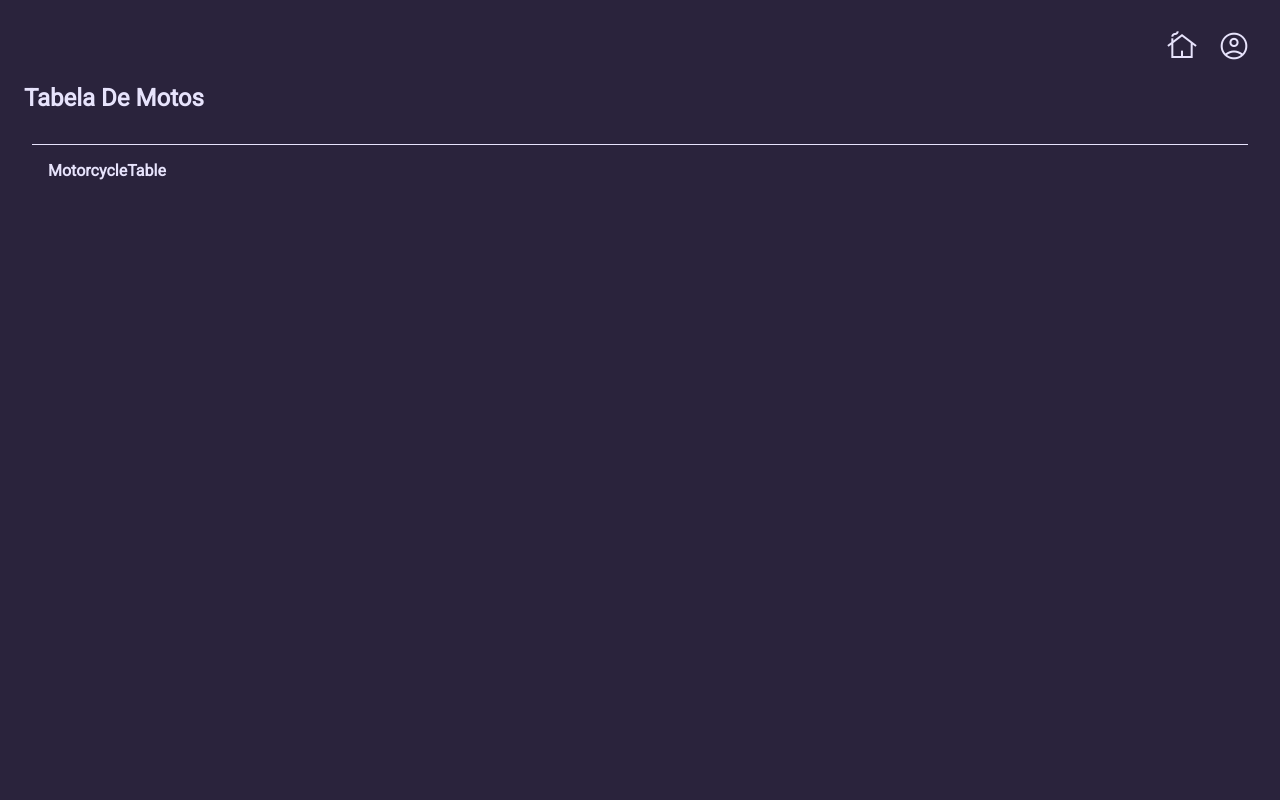
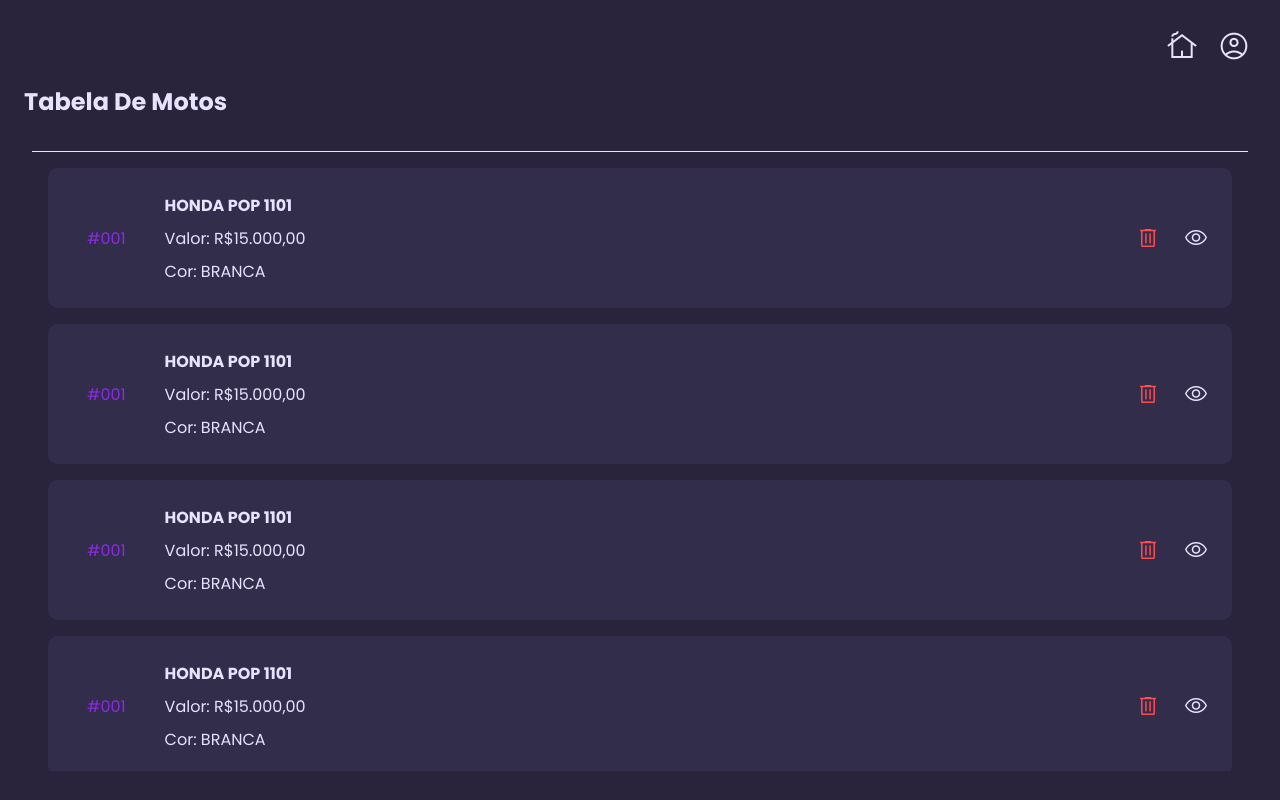
Before and after one commit to rsanttos89/teste-motocaSystems-frontEnd, a React (Create React App) app: page /motorcycle_table in a window 1280 px wide. Built offline with nearby package versions, Linux system fonts and the light colour scheme.

Commit message:
creating list

```diff
--- a/src/App.css
+++ b/src/App.css
@@ -1,6 +1,5 @@
 /* IMPORT GOOGLE FONTS */
-@import url('https://fonts.googleapis.com/css2?family=Roboto&display=swap');
-@import url('https://fonts.googleapis.com/css2?family=Oswald:wght@700&display=swap');
+@import url('https://fonts.googleapis.com/css2?family=Poppins:ital,wght@0,100;0,200;0,300;0,400;0,500;0,600;0,700;0,800;0,900;1,100;1,200;1,300;1,400;1,500;1,600;1,700;1,800;1,900&display=swap');
 
 /* CSS GLOBAL */
 * {
@@ -25,7 +24,7 @@
 }
 
 html, body, a {
-  font-family: 'Roboto', sans-serif;
+  font-family: "Poppins", sans-serif;
   color: var(--txt-color);
   font-weight: normal;
   font-style: normal;
@@ -53,3 +52,36 @@ button:hover {
   'GRAD' 0,
   'opsz' 48
 }
+
+/* Estilizando a barra de rolagem inteira */
+::-webkit-scrollbar {
+  width: 3px; /* Largura da barra de rolagem vertical */
+  height: 3px; /* Altura da barra de rolagem horizontal */
+}
+
+/* Estilizando a parte "track" da barra de rolagem */
+::-webkit-scrollbar-track {
+  background: var(--background); /* Cor do fundo do track */
+  border-radius: 10px; /* Borda arredondada do track */
+}
+
+/* Estilizando o "thumb" da barra de rolagem */
+::-webkit-scrollbar-thumb {
+  background: var(--background); /* Cor do thumb */
+  border-radius: 10px; /* Borda arredondada do thumb */
+}
+
+/* Estilizando o thumb quando está sendo pressionado (ativo) */
+::-webkit-scrollbar-thumb:active {
+  background: var(--background); /* Cor do thumb ativo */
+}
+
+/* Estilizando o thumb quando está em hover */
+::-webkit-scrollbar-thumb:hover {
+  background: var(--background); /* Cor do thumb quando o mouse está sobre ele */
+}
+
+/* Estilizando o canto entre as barras de rolagem horizontal e vertical */
+::-webkit-scrollbar-corner {
+  background: var(--background); /* Cor do canto */
+}
--- a/src/screens/MotorcycleTable/index.tsx
+++ b/src/screens/MotorcycleTable/index.tsx
@@ -3,7 +3,119 @@ import './styles.css';
 const MotorcycleTable = () => {
   return (
     <section id='body-MotorcycleTable' className='flex'>
-      <h1>MotorcycleTable</h1>
+      <div className="flex card">
+        <span className='txt-id'>#001</span>
+
+        <div className='flex box-txt'>
+          <span className="txt-title">honda pop 1101</span>
+          <span style={{padding: '8px 0px'}}>Valor: R$15.000,00</span>
+          <span>Cor: <span style={{textTransform: 'uppercase'}}>branca</span></span>
+        </div>
+
+        <div className="flex box-icons">
+          <button
+            className='flex material-symbols-outlined'
+            style={{color: '#FF4C51'}}
+          >delete</button>
+
+          <button className='flex material-symbols-outlined'>visibility</button>
+        </div>
+      </div>
+
+      <div className="flex card">
+        <span className='txt-id'>#001</span>
+
+        <div className='flex box-txt'>
+          <span className="txt-title">honda pop 1101</span>
+          <span style={{padding: '8px 0px'}}>Valor: R$15.000,00</span>
+          <span>Cor: <span style={{textTransform: 'uppercase'}}>branca</span></span>
+        </div>
+
+        <div className="flex box-icons">
+          <button
+            className='flex material-symbols-outlined'
+            style={{color: '#FF4C51'}}
+          >delete</button>
+
+          <button className='flex material-symbols-outlined'>visibility</button>
+        </div>
+      </div>
+
+      <div className="flex card">
+        <span className='txt-id'>#001</span>
+
+        <div className='flex box-txt'>
+          <span className="txt-title">honda pop 1101</span>
+          <span style={{padding: '8px 0px'}}>Valor: R$15.000,00</span>
+          <span>Cor: <span style={{textTransform: 'uppercase'}}>branca</span></span>
+        </div>
+
+        <div className="flex box-icons">
+          <button
+            className='flex material-symbols-outlined'
+            style={{color: '#FF4C51'}}
+          >delete</button>
+
+          <button className='flex material-symbols-outlined'>visibility</button>
+        </div>
+      </div>
+
+      <div className="flex card">
+        <span className='txt-id'>#001</span>
+
+        <div className='flex box-txt'>
+          <span className="txt-title">honda pop 1101</span>
+          <span style={{padding: '8px 0px'}}>Valor: R$15.000,00</span>
+          <span>Cor: <span style={{textTransform: 'uppercase'}}>branca</span></span>
+        </div>
+
+        <div className="flex box-icons">
+          <button
+            className='flex material-symbols-outlined'
+            style={{color: '#FF4C51'}}
+          >delete</button>
+
+          <button className='flex material-symbols-outlined'>visibility</button>
+        </div>
+      </div>
+
+      <div className="flex card">
+        <span className='txt-id'>#001</span>
+
+        <div className='flex box-txt'>
+          <span className="txt-title">honda pop 1101</span>
+          <span style={{padding: '8px 0px'}}>Valor: R$15.000,00</span>
+          <span>Cor: <span style={{textTransform: 'uppercase'}}>branca</span></span>
+        </div>
+
+        <div className="flex box-icons">
+          <button
+            className='flex material-symbols-outlined'
+            style={{color: '#FF4C51'}}
+          >delete</button>
+
+          <button className='flex material-symbols-outlined'>visibility</button>
+        </div>
+      </div>
+
+      <div className="flex card">
+        <span className='txt-id'>#001</span>
+
+        <div className='flex box-txt'>
+          <span className="txt-title">honda pop 1101</span>
+          <span style={{padding: '8px 0px'}}>Valor: R$15.000,00</span>
+          <span>Cor: <span style={{textTransform: 'uppercase'}}>branca</span></span>
+        </div>
+
+        <div className="flex box-icons">
+          <button
+            className='flex material-symbols-outlined'
+            style={{color: '#FF4C51'}}
+          >delete</button>
+
+          <button className='flex material-symbols-outlined'>visibility</button>
+        </div>
+      </div>
     </section>
   );
 }
--- a/src/screens/MotorcycleTable/styles.css
+++ b/src/screens/MotorcycleTable/styles.css
@@ -7,4 +7,49 @@
   justify-content: flex-start;
   padding: 16px;
   overflow: auto;
+  gap: 16px;
 }
+
+#body-MotorcycleTable .card {
+  width: 100%;
+  min-height: 140px;
+  flex-direction: row;
+  justify-content: space-between;
+  background-color: var(--card-color);
+  border-radius: 10px;
+  padding: 16px;
+}
+
+#body-MotorcycleTable .card .txt-id {
+  width: 100px;
+  color: blueviolet;
+  text-align: center;
+}
+
+
+#body-MotorcycleTable .card .box-txt {
+  width: 100%;
+  align-items: flex-start;
+  padding: 0px 16px ;
+}
+
+#body-MotorcycleTable .card .box-txt .txt-title {
+  text-transform: uppercase;
+  font-weight: bolder;
+}
+
+
+#body-MotorcycleTable .card .box-icons {
+  flex-direction: row;
+  gap: 8px;
+}
+
+
+#body-MotorcycleTable .card .box-icons button {
+  color: var(--buttom-color);
+  background-color: transparent;
+  min-height: 40px;
+  max-height: 40px;
+  min-width: 40px;
+  max-width: 40px;
+}
```
